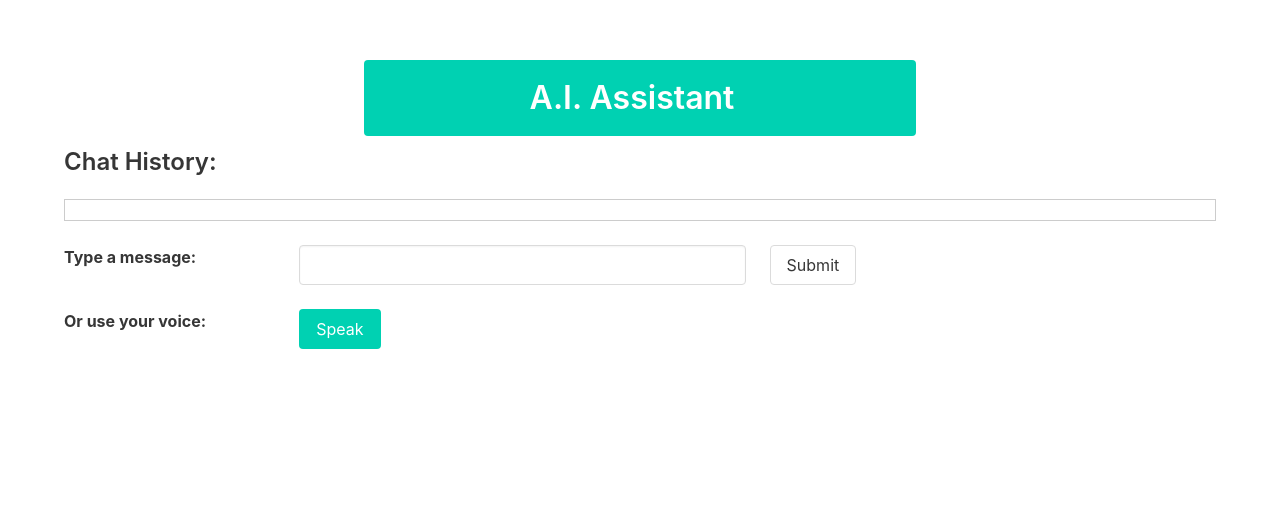
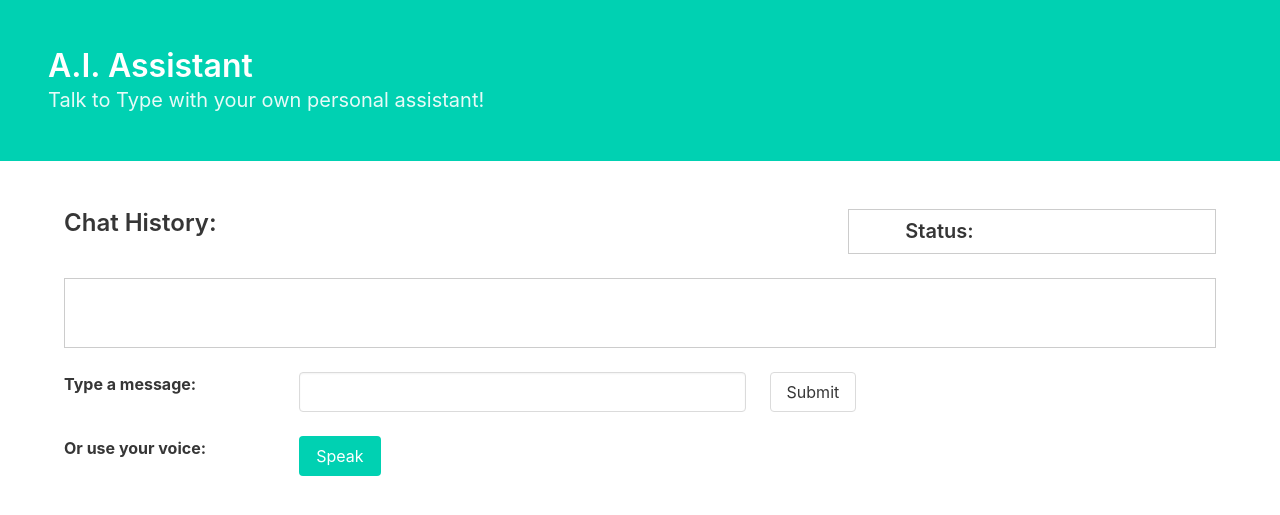
Before and after one commit to kushalk25/small-talk, a Flask app: page / in a window 1280 px wide. Shown: the top 515 px of the page. Run offline with Flask 2, Linux system fonts and the light colour scheme.

Commit message:
adding style changes

```diff
--- a/app.py
+++ b/app.py
@@ -6,6 +6,7 @@ from flask import Flask, render_template, request
 
 # Create a Flask application
 app = Flask(__name__)
+app.config['TEMPLATES_AUTO_RELOAD'] = True
 
 # openai setup
 openai.api_key = os.getenv("OPENAI_API_KEY")
--- a/static/style.css
+++ b/static/style.css
@@ -5,6 +5,11 @@
     padding: 10px;
     max-height: 300px;
     overflow-y: auto;
+}
+
+#status-box {
+    border: 1px solid #ccc;
+    padding: 10px;
 }
 
 .user-message {
--- a/templates/index.html
+++ b/templates/index.html
@@ -12,16 +12,40 @@
 </head>
 <body>
 
+    <section class="hero is-primary">
+        <div class="hero-body">
+          <p class="title">
+            A.I. Assistant
+          </p>
+          <p class="subtitle">
+            Talk to Type with your own personal assistant!
+          </p>
+        </div>
+      </section>
     <section class="section">
         <div class="container">
-            <div class="column is-half is-offset-one-quarter is-primary">
-                <div class="notification is-primary">
-                    <h1 class="title"> A.I. Assistant</h1>
+            <div class="columns">
+                <div class="column is-two-thirds" style="vertical-align: middle;">
+                    <h4 class="title is-4">Chat History:</h4>
+                </div>
+                <div class="column">
+                    <div id="status-box">
+                        <div class="columns is-mobile">
+                            <div class="column is-half">
+                                <h5 class="title is-5" style="text-align: center;">Status:</h5>
+                            </div>
+                            <div class="column">
+                            </div>
+                        </div>
+                    </div>
                 </div>
             </div>
+            <div id="chatbox">
+                {% if conversation|length < 2 %}
+                    <br/>
+                    <br/>
+                {% endif %}
 
-            <h4 class="title is-4">Chat History:</h4>
-            <div id="chatbox">
                 {% for message in conversation %}
                     {% if message.role == "user" %}
                         <p class="user-message">{{ message.content }}</p>
```
